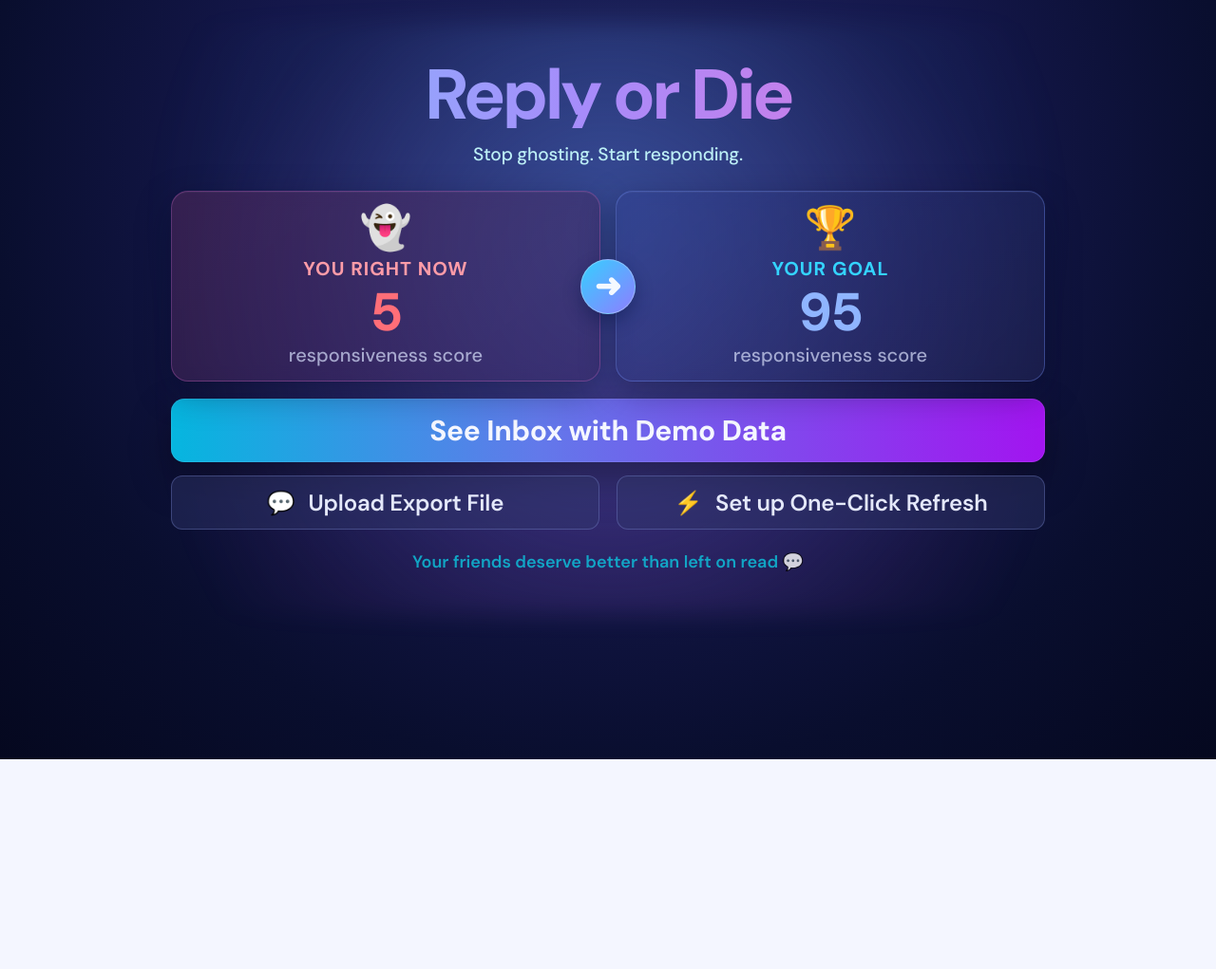
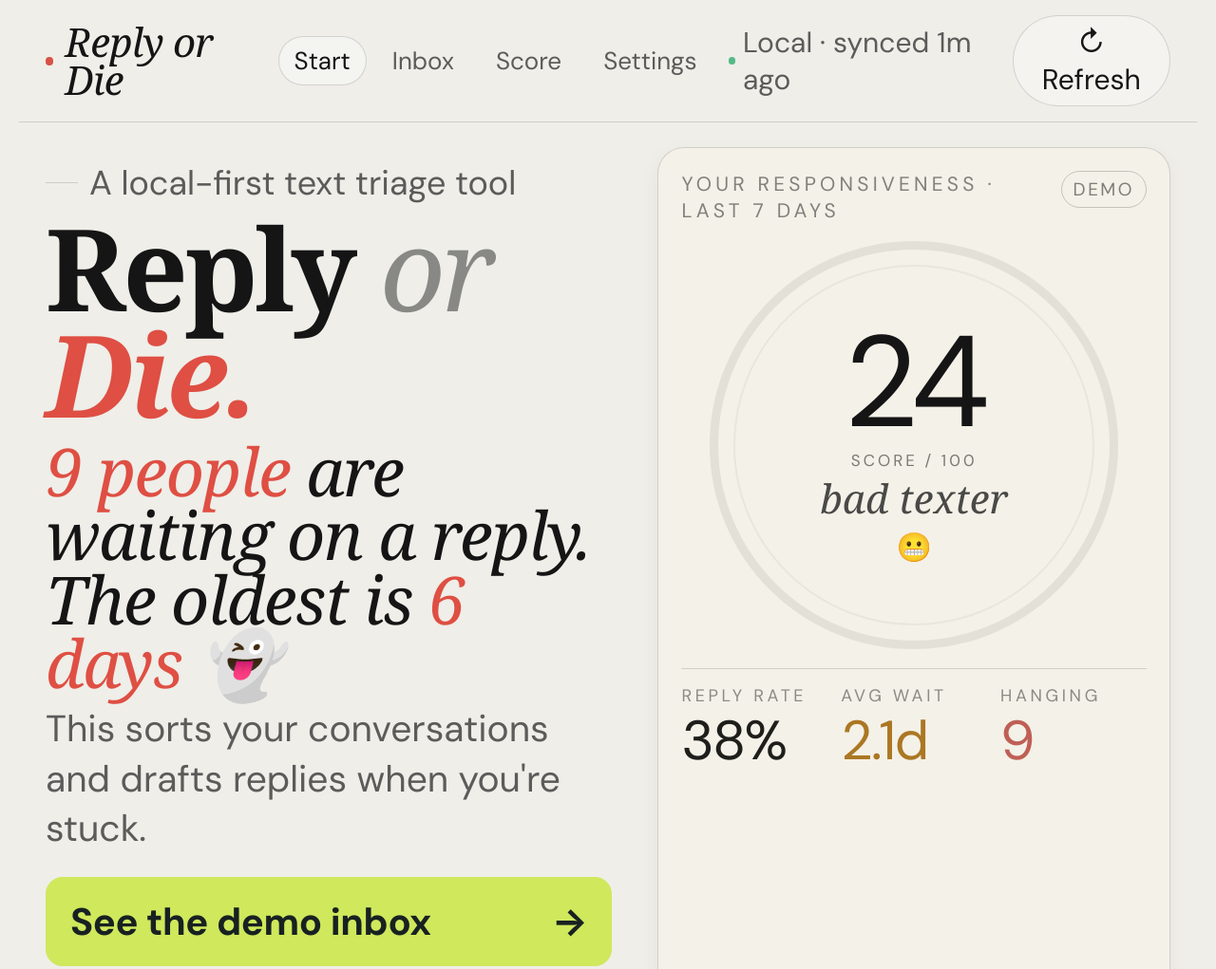
Before and after one commit to skbrownvibing/Miranda2, a plain HTML site: page index.html in a window 1280 px wide. Shown: the top 1021 px of the page at 95% size. Before the commit the page ends 800 px from the top, so only its background shows below. Drawn offline with Linux system fonts and the light colour scheme.

Commit message:
Rebuild landing page to match screenshot style in light and dark

```diff
--- a/index.html
+++ b/index.html
@@ -38,202 +38,247 @@ body[data-theme="dark"] {
   --text3: rgba(247, 248, 255, 0.5);
 }
 
-/* ── Drop screen ──────────────────────────────────────────── */
+/* ── Drop screen / landing ────────────────────────────────── */
 #drop-screen {
-  display:flex;align-items:flex-start;justify-content:center;min-height:100vh;
-  padding:56px 20px 34px;
-  background:radial-gradient(circle at 50% 20%, #1f255f 0%, #14174a 42%, #090e2e 72%, #05081f 100%);
-  position:relative;overflow-x:hidden;overflow-y:auto;
-}
-#drop-screen::before {
-  content:'';
-  position:absolute;
-  left:50%;
-  top:42%;
-  width:min(1120px,92vw);
-  height:min(760px,78vh);
-  transform:translate(-50%,-50%);
-  background:
-    radial-gradient(circle at 50% 34%, rgba(64,171,255,0.26) 0%, rgba(64,171,255,0.16) 24%, rgba(64,171,255,0.06) 46%, transparent 70%),
-    radial-gradient(circle at 50% 62%, rgba(204,87,255,0.22) 0%, rgba(204,87,255,0.09) 40%, transparent 70%);
-  filter:blur(12px);
-  pointer-events:none;
-}
-#drop-screen.drag-over { filter:saturate(1.08); }
+  min-height:100vh;
+  background:var(--landing-bg);
+  color:var(--landing-text);
+}
+
+:root {
+  --landing-bg:#efeee9;
+  --landing-border:rgba(35,35,35,0.16);
+  --landing-card:#f4f1e8;
+  --landing-panel:#f8f5ee;
+  --landing-text:#151515;
+  --landing-muted:rgba(15,15,15,0.66);
+  --landing-subtle:rgba(15,15,15,0.46);
+  --landing-accent:#df4f43;
+  --landing-accent-2:#123f74;
+  --landing-cta:#cfe85c;
+}
+body[data-theme="dark"] {
+  --landing-bg:#070914;
+  --landing-border:rgba(255,255,255,0.12);
+  --landing-card:#ece8df;
+  --landing-panel:#0d1020;
+  --landing-text:#f6f5f1;
+  --landing-muted:rgba(246,245,241,0.74);
+  --landing-subtle:rgba(246,245,241,0.56);
+  --landing-accent:#ff6359;
+  --landing-accent-2:#d7e7ff;
+  --landing-cta:#d2ef60;
+}
+
 .drop-card {
-  max-width:1020px;width:100%;position:relative;z-index:1;text-align:center;
-  padding:8px;
-}
-.hero-title {
-  font-size:clamp(42px,5.8vw,84px);
-  font-weight:700;
-  line-height:0.96;
-  letter-spacing:-0.05em;
-  margin-bottom:16px;
-  background:linear-gradient(90deg,#7ac9ff 0%, #a78bfa 48%, #ec72d8 100%);
-  -webkit-background-clip:text;background-clip:text;color:transparent;
-}
-.hero-subhead {
-  font-size:clamp(18px,1.5vw,28px);
-  line-height:1.24;
-  margin-bottom:26px;
-  color:#bceff6;
-  font-weight:500;
-  letter-spacing:-0.01em;
-}
-.hero-score-row {
-  position:relative;
-  display:grid;
-  grid-template-columns:1fr 1fr;
-  gap:16px;
-  max-width:920px;
-  margin:0 auto 18px;
-}
-.hero-score-card {
-  border-radius:18px;
-  border:1px solid rgba(122,152,255,0.33);
-  background:linear-gradient(145deg, rgba(47,62,145,0.36), rgba(36,40,88,0.5));
-  backdrop-filter:blur(8px);
-  -webkit-backdrop-filter:blur(8px);
-  min-height:200px;
-  box-shadow:0 12px 36px rgba(5,10,35,0.38), inset 0 1px 0 rgba(255,255,255,0.05);
+  width:min(1240px, 100%);
+  margin:0 auto;
+  min-height:100vh;
   display:flex;
   flex-direction:column;
+}
+.landing-topbar {
+  display:flex;
   align-items:center;
-  justify-content:center;
-  padding:16px 16px 14px;
-}
-.hero-score-card.left {
-  border-color:rgba(231,114,216,0.28);
-  background:linear-gradient(145deg, rgba(95,45,95,0.47), rgba(52,36,90,0.48));
-}
-.hero-score-emoji { font-size:44px; line-height:1; margin-bottom:8px; }
-.hero-score-label {
-  font-size:20px;
+  justify-content:space-between;
+  gap:16px;
+  padding:16px 28px;
+  border-bottom:1px solid var(--landing-border);
+}
+.brand-wrap { display:flex; align-items:center; gap:12px; }
+.brand-dot { width:9px; height:9px; border-radius:999px; background:#d85145; }
+.brand-name {
+  font-family: Georgia, 'Times New Roman', serif;
+  font-size:42px;
+  font-style:italic;
+  line-height:0.95;
+  letter-spacing:-0.02em;
+}
+.landing-nav { display:flex; align-items:center; gap:10px; }
+.landing-pill {
+  padding:8px 16px;
+  border-radius:999px;
+  border:1px solid transparent;
+  font-size:26px;
+  color:var(--landing-muted);
+  text-decoration:none;
+}
+.landing-pill.active {
+  background:rgba(255,255,255,0.34);
+  border-color:var(--landing-border);
+  color:var(--landing-text);
+}
+.status-row { display:flex; align-items:center; gap:12px; }
+.sync-pill {
+  display:flex; align-items:center; gap:8px;
+  font-size:30px;
+  color:var(--landing-muted);
+}
+.sync-dot { width:8px; height:8px; border-radius:999px; background:#55ba86; }
+.refresh-pill {
+  border:1px solid var(--landing-border);
+  border-radius:999px;
+  background:rgba(255,255,255,0.3);
+  color:var(--landing-text);
+  font:inherit;
+  font-size:30px;
+  padding:8px 18px;
+}
+.landing-main {
+  display:grid;
+  grid-template-columns:minmax(0,1.05fr) minmax(340px,0.95fr);
+  gap:48px;
+  padding:26px 28px 34px;
+}
+.hero-copy { padding-top:14px; }
+.eyebrow {
+  display:flex; align-items:center; gap:12px;
+  margin-bottom:10px;
+  color:var(--landing-muted);
+  font-size:36px;
+}
+.eyebrow::before { content:''; display:block; width:34px; height:1px; background:var(--landing-border); }
+.hero-headline {
+  font-family: Georgia, 'Times New Roman', serif;
+  font-size:120px;
+  line-height:0.93;
+  letter-spacing:-0.03em;
+  margin-bottom:14px;
+}
+.hero-headline .or { font-style:italic; color:var(--landing-subtle); font-weight:500; }
+.hero-headline .die { color:var(--landing-accent); font-style:italic; }
+.hero-sub {
+  font-family: Georgia, 'Times New Roman', serif;
+  font-size:70px;
+  line-height:0.96;
+  font-style:italic;
+  letter-spacing:-0.02em;
+  margin-bottom:10px;
+}
+.hero-sub .accent { color:var(--landing-accent); }
+.hero-detail {
+  font-size:39px;
+  line-height:1.35;
+  color:var(--landing-muted);
+  max-width:760px;
+  margin-bottom:24px;
+}
+.hero-detail .accent { color:var(--landing-accent); font-family: Georgia, 'Times New Roman', serif; font-style:italic; }
+.cta-stack { max-width:760px; display:flex; flex-direction:column; gap:14px; }
+.landing-cta-primary {
+  border:none;
+  border-radius:18px;
+  background:var(--landing-cta);
+  color:#182121;
+  font:inherit;
   font-weight:700;
-  letter-spacing:0.05em;
-  margin-bottom:6px;
-}
-.hero-score-label.left { color:#ff9ca8; }
-.hero-score-label.right { color:#34d4ff; }
-.hero-score-value {
-  font-size:56px;
-  line-height:0.95;
-  font-weight:700;
-  letter-spacing:-0.03em;
-  margin-bottom:6px;
-}
-.hero-score-value.left { color:#ff6e78; }
-.hero-score-value.right { color:#8fb5ff; }
-.hero-score-note {
-  font-size:20px;
-  color:rgba(211,218,247,0.72);
-  font-weight:500;
-}
-.hero-center-arrow {
-  position:absolute;
-  left:50%;
-  top:50%;
-  transform:translate(-50%,-50%);
-  width:58px;height:58px;border-radius:999px;
-  display:flex;align-items:center;justify-content:center;
-  background:linear-gradient(135deg,#35d0ff,#8f7dff);
-  border:1px solid rgba(190,225,255,0.45);
-  color:#f4f9ff;
-  font-size:34px;
-  font-weight:700;
-  box-shadow:0 8px 18px rgba(11,24,78,0.45);
-  z-index:2;
-}
-.hero-actions {
-  max-width:920px;
-  margin:0 auto;
-}
-.btn-primary.hero-primary {
-  width:100%;
-  border:none;
-  border-radius:14px;
-  padding:14px 20px;
-  font-size:30px;
-  font-weight:700;
+  font-size:40px;
   letter-spacing:-0.01em;
-  color:#f5f7ff;
-  background:linear-gradient(90deg,#05b6df 0%, #6279ea 42%, #a214f0 100%);
-  box-shadow:0 0 0 1px rgba(255,255,255,0.08) inset, 0 18px 42px rgba(0,0,0,0.35);
-}
-.btn-primary.hero-primary:hover { opacity:0.97;transform:translateY(-1px); }
-.hero-secondary-row {
-  margin-top:14px;
-  display:grid;
-  grid-template-columns:1fr 1fr;
-  gap:18px;
-}
-.hero-secondary {
-  border:1px solid rgba(152,170,247,0.28);
-  border-radius:12px;
-  background:rgba(50,57,111,0.42);
-  color:#e4e8fa;
-  font-family:inherit;
-  font-size:24px;
-  font-weight:600;
-  letter-spacing:-0.01em;
-  padding:12px 16px;
-  cursor:pointer;
+  min-height:94px;
+  padding:0 26px;
+  display:flex;
+  align-items:center;
+  justify-content:space-between;
+}
+.landing-cta-secondary {
+  border:1px solid var(--landing-border);
+  border-radius:18px;
+  background:transparent;
+  color:var(--landing-text);
+  font:inherit;
+  font-size:38px;
+  min-height:84px;
+  padding:0 24px;
+  display:flex;
+  align-items:center;
+  justify-content:space-between;
+}
+.card-shell {
+  border:1px solid var(--landing-border);
+  border-radius:28px;
+  background:var(--landing-card);
+  padding:24px 24px 20px;
+  color:#1e1e1a;
+  min-height:640px;
+  box-shadow:0 6px 20px rgba(0,0,0,0.05);
+}
+.card-header { display:flex; justify-content:space-between; align-items:flex-start; margin-bottom:18px; }
+.card-title {
+  font-size:21px;
+  letter-spacing:0.2em;
+  color:rgba(35,35,35,0.55);
+  text-transform:uppercase;
+}
+.demo-badge {
+  font-size:19px;
+  letter-spacing:0.13em;
+  text-transform:uppercase;
+  border:1px solid rgba(35,35,35,0.22);
+  border-radius:999px;
+  padding:6px 12px;
+  color:rgba(35,35,35,0.56);
+}
+.ring-wrap {
+  width:min(430px,100%);
+  aspect-ratio:1/1;
+  margin:0 auto 20px;
+  border:9px solid rgba(36,36,36,0.08);
+  border-radius:999px;
   display:flex;
   align-items:center;
   justify-content:center;
-  gap:14px;
-}
-.hero-secondary:hover {
-  border-color:rgba(186,199,255,0.4);
-  background:rgba(58,65,122,0.55);
-}
-.hero-footer {
-  margin-top:22px;
-  font-size:18px;
-  color:#0dc6df;
-  font-weight:600;
-  opacity:0.8;
-}
-.hero-supporting { margin-top:20px; display:flex; flex-direction:column; gap:10px; }
-.btn-primary {
-  display:inline-block;background:var(--blue);color:#fff;border:none;border-radius:12px;
-  padding:12px 28px;font-size:14px;font-weight:600;cursor:pointer;font-family:inherit;
-  transition:opacity .15s,transform .1s;
-}
-.btn-primary:hover { opacity:.88;transform:translateY(-1px); }
-.drop-hint { margin-top:0;font-size:12px;color:rgba(203,214,245,0.72);line-height:1.5; }
-.drop-hint code {
-  background:rgba(255,255,255,0.08);border-radius:4px;padding:1px 5px;
-  font-family:'DM Mono',monospace;font-size:11px;color:#d8e5ff;
-}
-#drop-error { margin-top:8px;color:#ff8f9d;font-size:13px;display:none; }
-.saved-prompt { margin-top:0;padding-top:0;border-top:none; }
-.saved-prompt button {
-  background:rgba(255,255,255,0.04);border:1px solid rgba(145,164,245,0.24);border-radius:12px;
-  padding:12px 16px;color:#cfd8f6;font-size:13px;font-family:inherit;cursor:pointer;
-  transition:all .15s;width:100%;text-align:left;line-height:1.4;
-}
-.saved-prompt button:hover { background:rgba(255,255,255,0.08);border-color:rgba(173,191,255,0.34);color:#edf2ff; }
-.saved-prompt .saved-label { display:block;font-weight:600;margin-bottom:2px;color:#edf2ff; }
-.saved-prompt .saved-meta { font-size:11px;color:rgba(194,206,241,0.78); }
-.source-panel {
-  margin-top:0;padding:10px 12px;border:1px solid rgba(145,164,245,0.2);border-radius:12px;
-  background:rgba(22,32,78,0.4);text-align:left;
-}
-.source-panel-title { font-size:12px;color:rgba(186,198,237,0.72);margin-bottom:4px; }
-.source-panel-line { font-size:12px;color:rgba(219,227,249,0.86);margin-bottom:4px; }
-.source-panel-actions { display:flex;gap:8px;flex-wrap:wrap;margin-top:8px; }
-.source-panel .btn-primary { padding:8px 12px;font-size:12px; }
-.btn-secondary {
-  font-family:inherit;font-size:12px;padding:8px 12px;border:1px solid var(--border);
-  border-radius:10px;background:var(--surface);color:var(--text2);cursor:pointer;
-}
-.btn-secondary:hover { background:var(--border);color:var(--text); }
-.source-error { margin-top:8px;font-size:12px;color:var(--red); }
-.source-status { margin-top:8px;font-size:12px;color:#60a5fa;display:none; }
-.source-status.is-error { color:var(--red); }
-.source-status.is-success { color:#22c55e; }
+  position:relative;
+}
+.ring-wrap::before {
+  content:'';
+  position:absolute;
+  inset:16px;
+  border-radius:999px;
+  border:2px solid rgba(36,36,36,0.05);
+}
+.ring-content { position:relative; text-align:center; }
+.ring-score { font-size:136px; line-height:0.9; letter-spacing:-0.04em; color:#161515; }
+.ring-label { margin-top:10px; font-size:17px; color:rgba(35,35,35,0.58); letter-spacing:0.18em; text-transform:uppercase; }
+.ring-tier { font-family: Georgia, 'Times New Roman', serif; font-style:italic; font-size:42px; color:rgba(35,35,35,0.82); }
+.ring-emoji { font-size:30px; margin-top:4px; }
+.metrics { border-top:1px solid rgba(35,35,35,0.16); padding-top:16px; display:grid; grid-template-columns:repeat(3,minmax(0,1fr)); gap:14px; }
+.metric-label { font-size:18px; letter-spacing:0.2em; text-transform:uppercase; color:rgba(35,35,35,0.5); margin-bottom:8px; }
+.metric-value { font-size:58px; letter-spacing:-0.03em; line-height:0.95; }
+.metric-value.wait { color:#ab7723; }
+.metric-value.hanging { color:#bf5f56; }
+.hero-supporting { margin-top:14px; }
+.drop-hint,.saved-prompt { display:none; }
+
+body[data-theme="dark"] .landing-pill.active { background:rgba(255,255,255,0.1); }
+body[data-theme="dark"] .refresh-pill { background:rgba(255,255,255,0.06); }
+body[data-theme="dark"] .landing-cta-secondary { background:rgba(255,255,255,0.03); }
+
+@media (max-width:1000px) {
+  .landing-topbar { padding:14px 16px; flex-wrap:wrap; }
+  .brand-name { font-size:32px; }
+  .landing-pill, .refresh-pill, .sync-pill { font-size:20px; }
+  .landing-main { grid-template-columns:1fr; gap:22px; padding:20px 16px 24px; }
+  .hero-headline { font-size:74px; }
+  .hero-sub { font-size:52px; }
+  .hero-detail { font-size:29px; max-width:none; }
+  .landing-cta-primary { font-size:30px; min-height:76px; }
+  .landing-cta-secondary { font-size:28px; min-height:72px; }
+  .card-shell { min-height:auto; }
+  .ring-score { font-size:96px; }
+  .ring-tier { font-size:30px; }
+  .metric-label { font-size:13px; }
+  .metric-value { font-size:43px; }
+}
+
+@media (max-width:640px) {
+  .landing-topbar { align-items:flex-start; }
+  .landing-nav { order:3; width:100%; justify-content:flex-start; }
+  .landing-main { padding-top:12px; }
+  .hero-headline { font-size:62px; }
+  .hero-sub { font-size:44px; }
+  .hero-detail { font-size:24px; }
+  .metrics { grid-template-columns:1fr; gap:10px; }
+}
 
 /* ── App ──────────────────────────────────────────────────── */
 #app {
@@ -537,22 +582,7 @@ body[data-theme="dark"] #app {
   .score-ring { width:150px;height:150px; }
   .score-ring svg { width:150px;height:150px; }
   .score-number { font-size:42px; }
-  .score-summary { font-size:32px;text-align:center; }
-  .drop-card { padding:40px 28px; }
   .score-summary { font-size:22px;text-align:center; }
-  .drop-card { padding:0; }
-  .hero-title { margin-bottom:12px; }
-  .hero-subhead { margin-bottom:20px; }
-  .hero-score-row { grid-template-columns:1fr; gap:14px; margin-bottom:20px; }
-  .hero-score-card { min-height:168px; }
-  .hero-center-arrow { position:static; transform:none; margin:0 auto; width:50px; height:50px; font-size:26px; }
-  .btn-primary.hero-primary { padding:12px 12px; font-size:22px; }
-  .hero-secondary-row { grid-template-columns:1fr; gap:10px; }
-  .hero-secondary { font-size:18px; padding:11px 11px; }
-  .hero-score-label { font-size:16px; }
-  .hero-score-value { font-size:48px; }
-  .hero-score-note { font-size:16px; }
-  .hero-footer { font-size:15px; margin-top:16px; }
 }
 @media (min-width:768px) {
   .score-hero { grid-template-columns:minmax(0,1fr) 330px; }
@@ -564,31 +594,35 @@ body[data-theme="dark"] #app {
 
 <div id="drop-screen">
   <div class="drop-card">
-    <h1 class="hero-title">Reply or Die</h1>
-    <div class="hero-subhead">Stop ghosting. Start responding.</div>
-    <div class="hero-score-row">
-      <div class="hero-score-card left">
-        <div class="hero-score-emoji" aria-hidden="true">👻</div>
-        <div class="hero-score-label left">YOU RIGHT NOW</div>
-        <div class="hero-score-value left">5</div>
-        <div class="hero-score-note">responsiveness score</div>
-      </div>
-      <div class="hero-center-arrow" aria-hidden="true">➜</div>
-      <div class="hero-score-card right">
-        <div class="hero-score-emoji" aria-hidden="true">🏆</div>
-        <div class="hero-score-label right">YOUR GOAL</div>
-        <div class="hero-score-value right">95</div>
-        <div class="hero-score-note">responsiveness score</div>
-      </div>
-    </div>
-    <div class="hero-actions">
-      <button class="btn-primary hero-primary" onclick="enterDemoInbox()">See Inbox with Demo Data</button>
-      <div class="hero-secondary-row">
-        <button class="hero-secondary" onclick="document.getElementById('file-input').click()">💬 <span>Upload Export File</span></button>
-        <button class="hero-secondary" onclick="openRefreshSetup()">⚡ <span>Set up One-Click Refresh</span></button>
-      </div>
-      <div class="hero-footer">Your friends deserve better than left on read 💬</div>
-    </div>
+    <header class="landing-topbar">
+      <div class="brand-wrap">
+        <span class="brand-dot" aria-hidden="true"></span>
+        <span class="brand-name">Reply or Die</span>
+      </div>
+      <nav class="landing-nav" aria-label="Primary">
+        <a class="landing-pill active" href="#">Start</a>
+        <a class="landing-pill" href="#">Inbox</a>
+        <a class="landing-pill" href="#">Score</a>
+        <a class="landing-pill" href="#">Settings</a>
+      </nav>
+      <div class="status-row">
+        <div class="sync-pill"><span class="sync-dot" aria-hidden="true"></span>Local · synced 1m ago</div>
+        <button class="refresh-pill" onclick="refresh()">↻ Refresh</button>
+      </div>
+    </header>
+
+    <main class="landing-main">
+      <section class="hero-copy" aria-label="Hero copy">
+        <div class="eyebrow">A local-first text triage tool</div>
+        <h1 class="hero-headline">Reply <span class="or">or</span> <span class="die">Die.</span></h1>
+        <p class="hero-sub"><span class="accent">9 people</span> are waiting on a reply.<br><span>The oldest is </span><span class="accent">6 days</span><span> 👻</span></p>
+        <p class="hero-detail">This sorts your conversations and drafts replies when you're stuck.</p>
+
+        <div class="cta-stack">
+          <button class="landing-cta-primary" onclick="enterDemoInbox()"><span>See the demo inbox</span><span aria-hidden="true">→</span></button>
+          <button class="landing-cta-secondary" onclick="openRefreshSetup()"><span>One-click refresh</span><span aria-hidden="true">⌘R</span></button>
+        </div>
+
         <input type="file" id="file-input" accept=".json" style="display:none">
         <div class="hero-supporting">
           <div id="drop-error"></div>
@@ -604,6 +638,37 @@ body[data-theme="dark"] #app {
             <div class="source-error" id="source-error-drop" style="display:none"></div>
           </div>
         </div>
+      </section>
+
+      <aside class="card-shell" aria-label="Score card preview">
+        <div class="card-header">
+          <div class="card-title">YOUR RESPONSIVENESS · LAST 7 DAYS</div>
+          <span class="demo-badge">DEMO</span>
+        </div>
+        <div class="ring-wrap">
+          <div class="ring-content">
+            <div class="ring-score">24</div>
+            <div class="ring-label">SCORE / 100</div>
+            <div class="ring-tier">bad texter</div>
+            <div class="ring-emoji">😬</div>
+          </div>
+        </div>
+        <div class="metrics">
+          <div>
+            <div class="metric-label">REPLY RATE</div>
+            <div class="metric-value">38%</div>
+          </div>
+          <div>
+            <div class="metric-label">AVG WAIT</div>
+            <div class="metric-value wait">2.1d</div>
+          </div>
+          <div>
+            <div class="metric-label">HANGING</div>
+            <div class="metric-value hanging">9</div>
+          </div>
+        </div>
+      </aside>
+    </main>
   </div>
 </div>
 
```
Also changed, not shown: CHANGELOG.md. Lines whose indentation alone changed are shown as unchanged.
